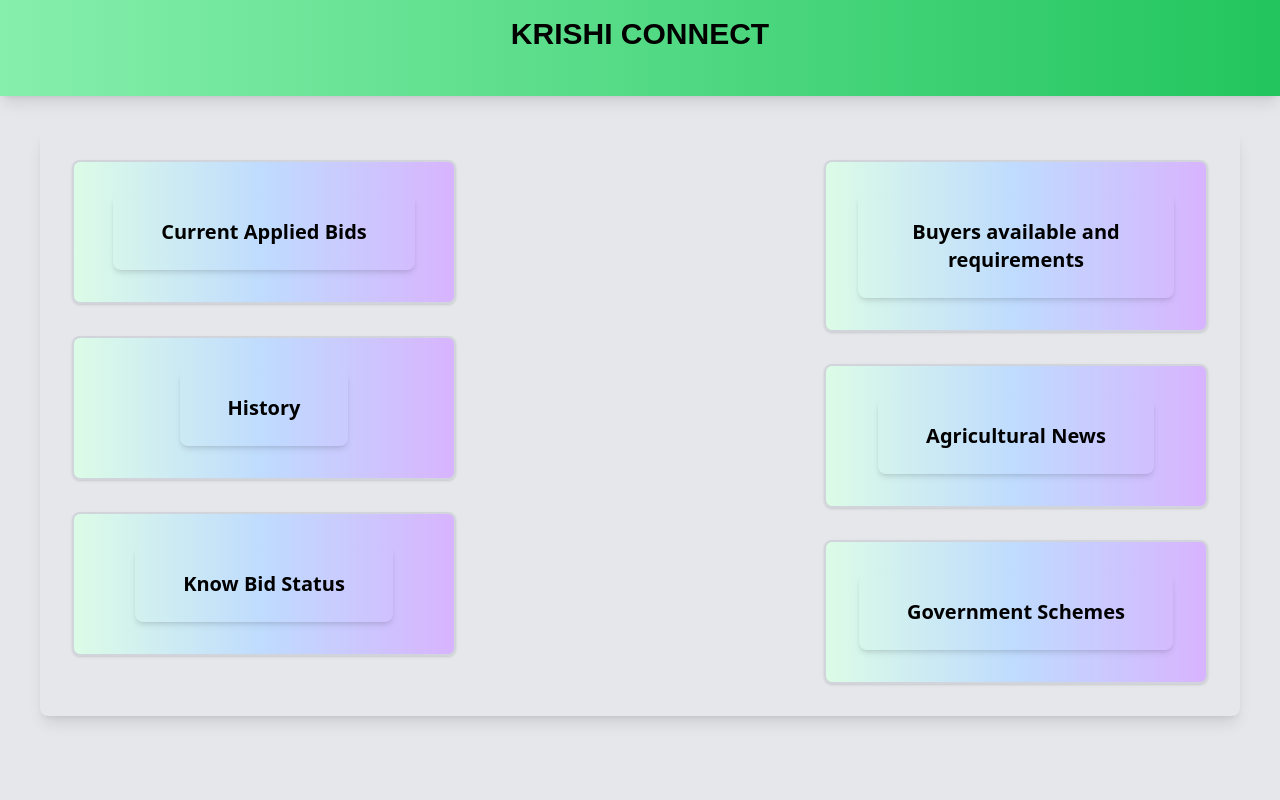
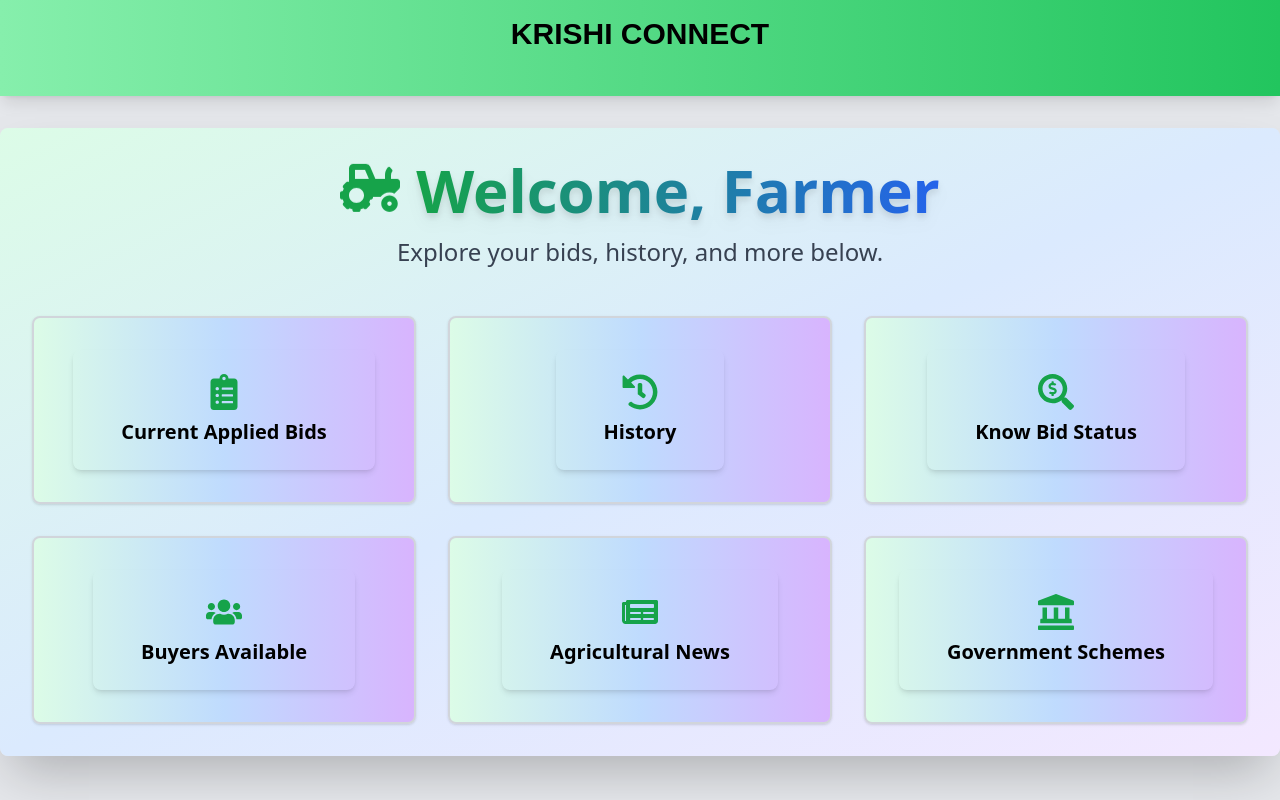
Before and after one commit to raiashpanda007/Kisan-Connect, a React (Vite) app in the folder Frontend/: page /farmer/home in a window 1280 px wide. Built offline with nearby package versions, Linux system fonts and the light colour scheme.

Commit message:
redifined Farmer home page

```diff
--- a/Frontend/package.json
+++ b/Frontend/package.json
@@ -20,6 +20,7 @@
     "react": "^18.3.1",
     "react-dom": "^18.3.1",
     "react-hook-form": "^7.53.0",
+    "react-icons": "^5.3.0",
     "react-redux": "^9.1.2",
     "react-router-dom": "^6.26.1"
   },
--- a/Frontend/src/Components/Cards/FarmerCard.jsx
+++ b/Frontend/src/Components/Cards/FarmerCard.jsx
@@ -1,8 +1,8 @@
 import React from 'react';
 
-const FarmerCard = ({ content, isButton }) => {
+const FarmerCard = ({ content, isButton,onClick }) => {
   return (
-    <div className="bg-gradient-to-r from-green-100 via-blue-200 to-purple-300 border-2 border-gray-300 rounded-lg p-8 w-96 shadow hover:shadow-lg transition-shadow duration-200 ease-in-out flex justify-center items-center">
+    <div onClick={onClick} className="bg-gradient-to-r from-green-100 via-blue-200 to-purple-300 border-2 border-gray-300 rounded-lg p-8 w-96 shadow hover:shadow-lg transition-shadow duration-200 ease-in-out flex justify-center items-center">
       {isButton ? (
         <button className="bg-transparent  py-6 px-12 text-xl font-semibold rounded-lg hover:border-gradient-to-r hover:from-green-600 hover:to-green-700 transition-all duration-300 ease-in-out shadow-md">
           {content}
--- a/Frontend/src/Screen/Farmer/FarmerHome.jsx
+++ b/Frontend/src/Screen/Farmer/FarmerHome.jsx
@@ -1,22 +1,75 @@
 import React from 'react';
-import {FarmerCard as Card} from '../../Components/Cards/Cards.js';
+import { useNavigate } from 'react-router-dom';
+import { FarmerCard as Card } from '../../Components/Cards/Cards.js';
+import { FaTractor, FaClipboardList, FaHistory, FaSearchDollar, FaUsers, FaNewspaper, FaLandmark } from 'react-icons/fa';
+
+const IconCard = ({ icon: Icon, content, className, onClick }) => (
+  <Card
+    content={
+      <div className="flex flex-col items-center justify-center h-full">
+        <Icon className="text-4xl mb-2 text-green-600" />
+        <span className="text-center">{content}</span>
+      </div>
+    }
+    isButton
+    className={`${className} group`}
+    onClick={onClick}
+  />
+);
 
 function FarmerHome() {
+  const navigate = useNavigate();
+
+  const handleBuyersClick = () => {
+    navigate('/farmer/all-contracts');
+  };
+
   return (
-    <div className="relative top-32 flex justify-between mx-10 space-x-10 p-8 rounded-lg shadow-lg">
-      {/* Left Side */}
-      <div className="space-y-8">
-        {/* Larger cards with buttons */}
-        <Card content="Current Applied Bids" isButton />
-        <Card content="History" isButton />
-        <Card content="Know Bid Status" isButton />
+    <div className="relative top-32 mx-auto max-w-7xl p-8 rounded-lg shadow-2xl bg-gradient-to-br from-green-100 via-blue-100 to-purple-100">
+      {/* Header Section */}
+      <div className="text-center mb-12">
+        <div className="flex justify-center items-center space-x-4 mb-4">
+          <FaTractor className="text-6xl text-green-600 animate-bounce" />
+          <h1 className="text-6xl font-extrabold bg-clip-text text-transparent bg-gradient-to-r from-green-600 to-blue-600 drop-shadow-lg">
+            Welcome, Farmer
+          </h1>
+        </div>
+        <p className="text-2xl text-gray-700 font-light">Explore your bids, history, and more below.</p>
       </div>
 
-      {/* Right Side */}
-      <div className="space-y-8">
-        <Card content="Buyers available and requirements" isButton />
-        <Card content="Agricultural News" isButton />
-        <Card content="Government Schemes" isButton />
+      {/* Grid layout for cards */}
+      <div className="grid grid-cols-1 md:grid-cols-2 lg:grid-cols-3 gap-8">
+        <IconCard
+          icon={FaClipboardList}
+          content="Current Applied Bids"
+          className="h-48 bg-white bg-opacity-80 backdrop-filter backdrop-blur-lg rounded-xl shadow-lg transform transition-all duration-300 hover:scale-105 hover:shadow-2xl border border-white border-opacity-20 hover:bg-green-50"
+        />
+        <IconCard
+          icon={FaHistory}
+          content="History"
+          className="h-48 bg-white bg-opacity-80 backdrop-filter backdrop-blur-lg rounded-xl shadow-lg transform transition-all duration-300 hover:scale-105 hover:shadow-2xl border border-white border-opacity-20 hover:bg-blue-50"
+        />
+        <IconCard
+          icon={FaSearchDollar}
+          content="Know Bid Status"
+          className="h-48 bg-white bg-opacity-80 backdrop-filter backdrop-blur-lg rounded-xl shadow-lg transform transition-all duration-300 hover:scale-105 hover:shadow-2xl border border-white border-opacity-20 hover:bg-purple-50"
+        />
+        <IconCard
+          icon={FaUsers}
+          content="Buyers Available"
+          className="h-48 bg-white bg-opacity-80 backdrop-filter backdrop-blur-lg rounded-xl shadow-lg transform transition-all duration-300 hover:scale-105 hover:shadow-2xl border border-white border-opacity-20 hover:bg-yellow-50"
+          onClick={ ()=> navigate('/farmer/all-contracts')}
+        />
+        <IconCard
+          icon={FaNewspaper}
+          content="Agricultural News"
+          className="h-48 bg-white bg-opacity-80 backdrop-filter backdrop-blur-lg rounded-xl shadow-lg transform transition-all duration-300 hover:scale-105 hover:shadow-2xl border border-white border-opacity-20 hover:bg-red-50"
+        />
+        <IconCard
+          icon={FaLandmark}
+          content="Government Schemes"
+          className="h-48 bg-white bg-opacity-80 backdrop-filter backdrop-blur-lg rounded-xl shadow-lg transform transition-all duration-300 hover:scale-105 hover:shadow-2xl border border-white border-opacity-20 hover:bg-indigo-50"
+        />
       </div>
     </div>
   );
```
Also changed, not shown: 1 other file (tests, documents, lock files or other folders).
